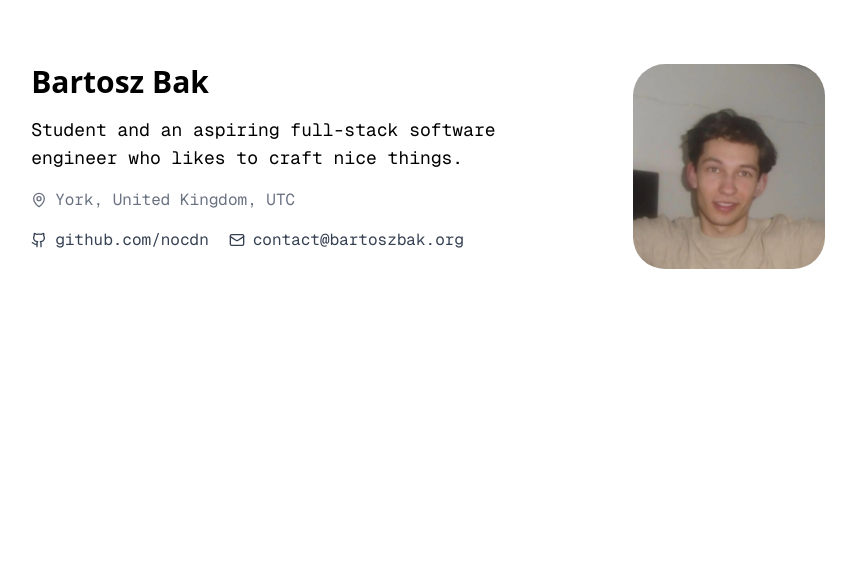
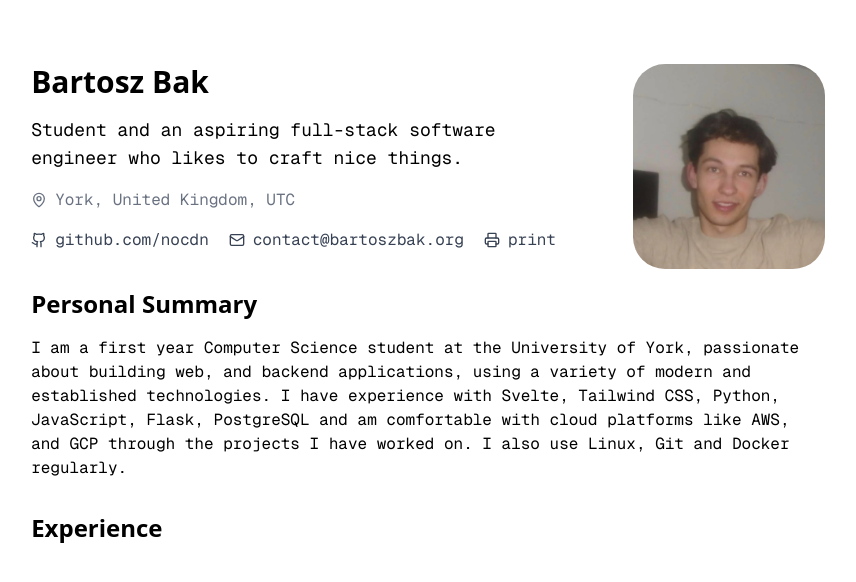
Before and after one commit to nocdn/cv, a Svelte app: page / in a window 1280 px wide. Shown: the top 582 px of the page, without its empty margins (212-1068 px from the left). Built offline with nearby package versions, Linux system fonts and the light colour scheme.

Commit message:
feat: add favicon, add actual personal summary, add print functionality

```diff
--- a/index.html
+++ b/index.html
@@ -2,9 +2,9 @@
 <html lang="en">
   <head>
     <meta charset="UTF-8" />
-    <link rel="icon" type="image/svg+xml" href="/vite.svg" />
+    <link rel="icon" type="image/svg+xml" href="/sprout.svg" />
     <meta name="viewport" content="width=device-width, initial-scale=1.0" />
-    <title>CV Bartosz Bak</title>
+    <title>Bartosz Bak CV</title>
   </head>
   <body>
     <div id="app"></div>
--- a/src/App.svelte
+++ b/src/App.svelte
@@ -1,7 +1,11 @@
 <script>
   import Header from "./Header.svelte";
+  import Summary from "./Summary.svelte";
+  import Experience from "./Experience.svelte";
 </script>
 
-<main class="max-w-[21cm] mx-auto pt-16">
+<main class="max-w-[21cm] mx-auto pt-16 flex flex-col gap-8">
   <Header />
+  <Summary />
+  <Experience />
 </main>
--- /dev/null
+++ b/src/Experience.svelte
@@ -0,0 +1,3 @@
+<main class="flex flex-col gap-4">
+  <p class="text-2xl font-bold">Experience</p>
+</main>
--- a/src/Header.svelte
+++ b/src/Header.svelte
@@ -1,6 +1,6 @@
 <script>
   import picture from "/picture.jpg";
-  import { MapPin, Github, Mail } from "lucide-svelte";
+  import { MapPin, Github, Mail, Printer } from "lucide-svelte";
 </script>
 
 <header class="flex justify-between gap-16">
@@ -27,6 +27,15 @@
       >
         <Mail size={16} /> contact@bartoszbak.org
       </a>
+      <a
+        href="#"
+        onclick={() => {
+          window.print();
+        }}
+        class="flex gap-2 items-center font-geist-mono text-md text-gray-700 transition-colors hover:text-blue-800"
+      >
+        <Printer size={16} /> print
+      </a>
     </div>
   </div>
   <div class="flex-shrink-0 w-48 h-48 rounded-4xl">
--- a/src/Summary.svelte
+++ b/src/Summary.svelte
@@ -0,0 +1,29 @@
+<main class="flex flex-col gap-4">
+  <p class="text-2xl font-bold">Personal Summary</p>
+  <p class="font-geist-mono text-md group">
+    I am a first year <span
+      class="group-hover:text-blue-800 group-hover:font-medium transition-all"
+      >Computer Science</span
+    >
+    student at the
+    <span
+      class="group-hover:text-blue-800 group-hover:font-medium transition-all"
+      >University of York</span
+    >, passionate about building web, and backend applications, using a variety
+    of modern and established technologies. I have experience with
+    <span
+      class="group-hover:text-blue-800 group-hover:font-medium transition-all"
+      >Svelte, Tailwind CSS, Python, JavaScript, Flask, PostgreSQL</span
+    >
+    and am comfortable with cloud platforms like
+    <span
+      class="group-hover:text-blue-800 group-hover:font-medium transition-all"
+      >AWS, and GCP</span
+    >
+    through the projects I have worked on. I also use
+    <span
+      class="group-hover:text-blue-800 group-hover:font-medium transition-all"
+      >Linux, Git and Docker</span
+    > regularly.
+  </p>
+</main>
```
Also changed, not shown: public/sprout.svg (added), src/assets/svelte.svg (deleted).
